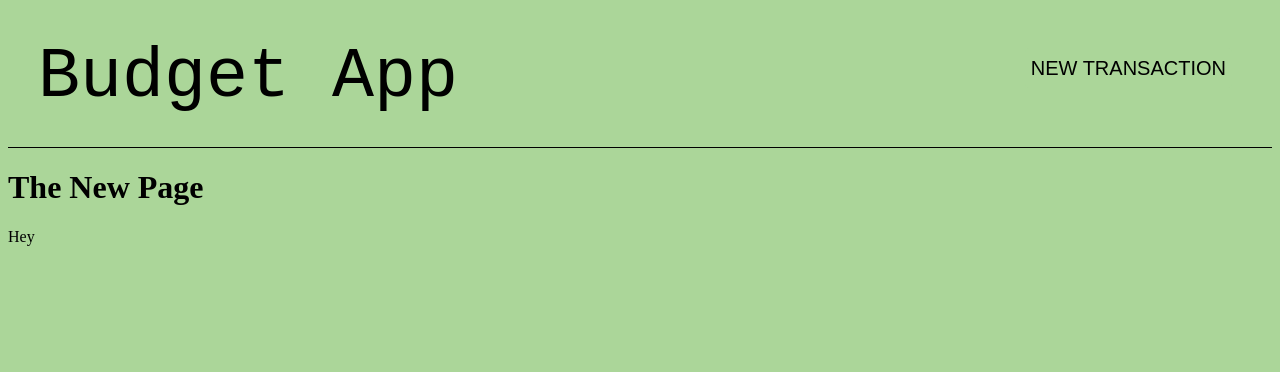
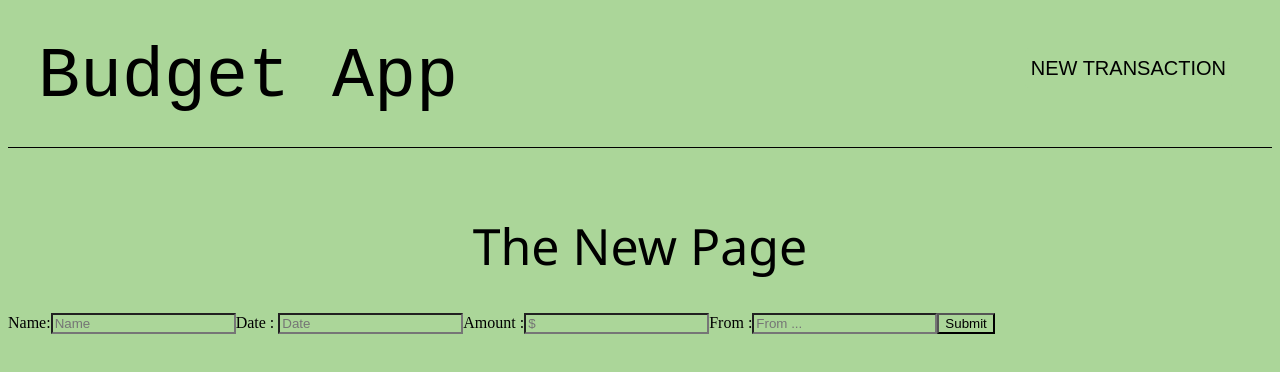
Before and after one commit to toplouie1/Fe-Budget, a React (Create React App) app: page /transactions/new in a window 1280 px wide. Shown: the top 372 px of the page. Built offline with nearby package versions, Linux system fonts and the light colour scheme.

Commit message:
New js working

```diff
--- a/src/App.js
+++ b/src/App.js
@@ -3,7 +3,6 @@ import "./App.css";
 
 // Nav
 import Nav from "./Components/Nav";
-import TransactionNew from "./Components/TransactionNew";
 // Pages
 import Home from "./Pages/Home";
 import Index from "./Pages/Index";
--- a/src/Components/TransactionNew.js
+++ b/src/Components/TransactionNew.js
@@ -1,7 +1,75 @@
-import React from "react";
+import { useState } from "react";
+import axios from "axios";
+import { useNavigate } from "react-router-dom";
 
 function TransactionNew() {
-	return <div>Hey</div>;
+	const [transaction, setTransaction] = useState({
+		date: "",
+		name: "",
+		ampount: "",
+		from: "",
+	});
+	const navigate = useNavigate();
+
+	const handleTextChange = (event) => {
+		setTransaction({ ...transaction, [event.target.id]: event.target.value });
+	};
+	const handleSubmit = (event) => {
+		event.preventDefault();
+		axios
+			.post("http://localhost:8000/transactions", transaction)
+			.then((res) => {
+				navigate("/transactions");
+				console.log(res);
+			})
+			.catch((err) => {
+				console.log(err);
+			});
+	};
+
+	return (
+		<div>
+			<form onSubmit={handleSubmit}>
+				<label htmlFor="name">Name:</label>
+				<input
+					id="name"
+					value={transaction.name}
+					type="text"
+					onChange={handleTextChange}
+					placeholder="Name"
+					required
+				/>
+				<label htmlFor="date">Date : </label>
+				<input
+					id="date"
+					value={transaction.date}
+					type="text"
+					onChange={handleTextChange}
+					placeholder="Date"
+					required
+				/>
+				<label htmlFor="name">Amount :</label>
+				<input
+					id="amount"
+					value={transaction.amount}
+					type="number"
+					onChange={handleTextChange}
+					placeholder="$"
+					required
+				/>
+				<label htmlFor="name">From :</label>
+				<input
+					id="from"
+					value={transaction.from}
+					type="text"
+					onChange={handleTextChange}
+					placeholder="From ..."
+					required
+				/>
+				<input type="submit" />
+			</form>
+		</div>
+	);
 }
 
 export default TransactionNew;
--- a/src/Components/Transactions.js
+++ b/src/Components/Transactions.js
@@ -4,25 +4,23 @@ import { Link } from "react-router-dom";
 
 function Transactions() {
 	// creating a state
-	const [transaction, setTransaction] = useState([]);
+	const [transactions, setTransactions] = useState([]);
 
+	console.log(transactions);
 	useEffect(() => {
 		axios
 			.get("http://localhost:8000/transactions")
 			.then((res) => {
-				setTransaction(res.data);
-				console.log(res.data);
+				setTransactions(res.data);
 			})
 			.catch((err) => {
 				throw err;
 			});
 	}, []);
+
+	const mapping = transactions.map((each, index) => {
 		return (
-		<div>
-			<div>
-				{transaction.map((each, index) => {
-					return (
-						<div className="allTransactions">
+			<div key={index} className="allTransactions">
 				<div>{each.date}</div>
 				<div>
 					<Link to={`/transactions/${index}`}>{each.from}</Link>
@@ -30,8 +28,10 @@ function Transactions() {
 				<div>{each.amount}</div>
 			</div>
 		);
-				})}
-			</div>
+	});
+	return (
+		<div>
+			<div>{mapping}</div>
 		</div>
 	);
 }
--- a/src/Pages/New.js
+++ b/src/Pages/New.js
@@ -4,7 +4,7 @@ import TransactionNew from "../Components/TransactionNew";
 function New() {
 	return (
 		<div>
-			<h1>The New Page</h1>
+			<h1 className="homeFirstHeader">The New Page</h1>
 			<TransactionNew />
 		</div>
 	);
```
Lines whose indentation alone changed are shown as unchanged.
